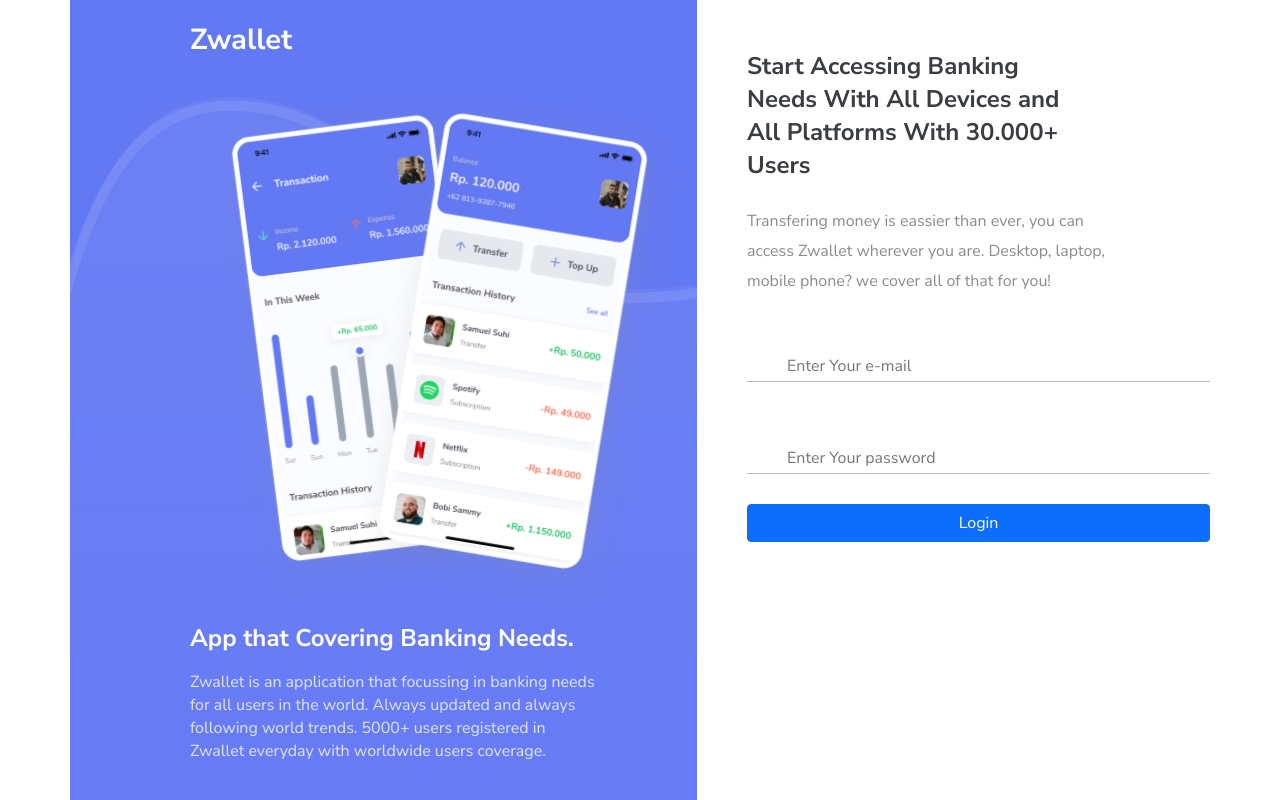
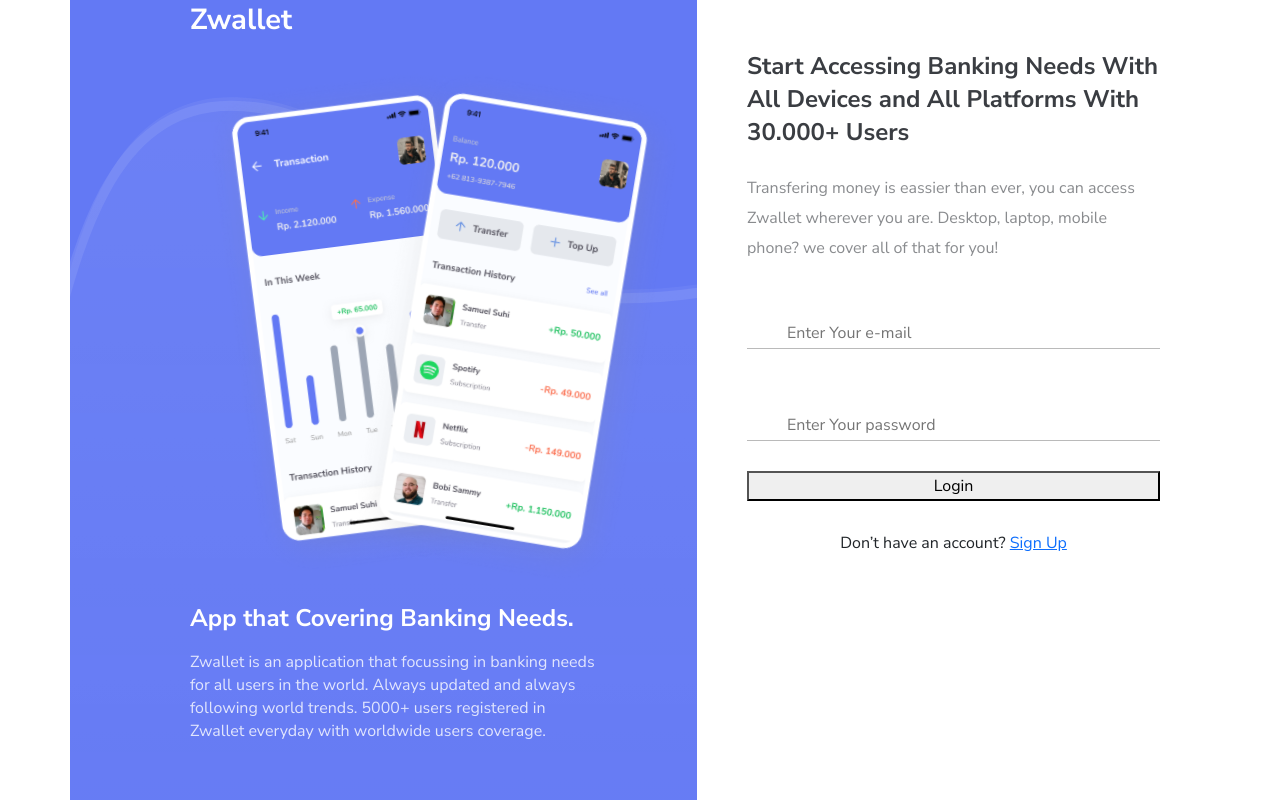
Before and after one commit to JuanTombeng/react-zwallet, a React (Create React App) app: page /login in a window 1280 px wide. Built offline with nearby package versions, Linux system fonts and the light colour scheme.

Commit message:
Login, Signup and profile pages

```diff
--- a/src/Pages/Login/index.js
+++ b/src/Pages/Login/index.js
@@ -1,5 +1,5 @@
 import React, { useState } from 'react'
-import { useNavigate } from 'react-router-dom'
+import { useNavigate, Link } from 'react-router-dom'
 import axios from 'axios'
 import './login.css'
 import leftBackground from '../../images/bg-app.svg'
@@ -29,8 +29,12 @@ const Login = () => {
         }).then((res) => {
             setLoading(false)
             const result = res.data
-            console.log(result)
-            // setUserId(result.)
+            const userId =  result.data[0].id
+            const accountId = result.data[0].id_account
+            console.log(result.data)
+            localStorage.setItem('auth', "1")
+            localStorage.setItem('accountId', JSON.stringify(accountId))
+            localStorage.setItem('userId', JSON.stringify(userId))
             navigate('/')
         }).catch((err) => {
             setLoading(false)
@@ -78,9 +82,11 @@ const Login = () => {
                     type="password"
                     placeholder="Enter Your password"
                 />
-                <Button isLoading={loading} onClick={handleClick} className='btn btn-primary'>Login</Button>
-
-                {errorMessage && <h1 className="text-danger">{errorMessage}</h1>}
+                {errorMessage && <h1 className="text-error">{errorMessage}</h1>}
+                <Button isLoading={loading} onClick={handleClick} className='form-button d-flex align-items-center justify-content-center'>Login</Button>
+                <div className="sign-up-parag">
+                    <p class="auth-form-label">Don’t have an account? <Link to="/signup"> Sign Up </Link></p>
+                </div>
             </section>
         </div>
     )
--- a/src/Pages/Login/login.css
+++ b/src/Pages/Login/login.css
@@ -2,15 +2,15 @@
     width: 100%;
     height: 100vh;
     padding: 0;
-    margin: auto;
+    box-sizing: border-box;
 }
 
 .left-container {
     background-image: url(./../../images/bg-left.svg);
     width: 55%;
-    height: 100%;
+    height: 100vh;
     color: #FFFFFF;
-    padding: 20px 0 0 120px;
+    padding-left: 120px;
     box-sizing: border-box;
     margin: auto;
 }
@@ -37,8 +37,8 @@
 
 .right-container {
     width: 45%;
-    height: 100%;
-    padding: 50px 0 0 50px;
+    height: 100vh;
+    padding: 50px 50px 0 50px;
     box-sizing: border-box;
 }
 
@@ -47,7 +47,7 @@
         font-size: 24px;
         line-height: 33px;
         color: #3A3D42;
-        width: 75%;
+        width: 100%;
     }
 
     .top-right-parag {
@@ -55,5 +55,19 @@
         font-size: 16px;
         line-height: 30px;
         color: rgba(58, 61, 66, 0.6);
-        width: 80%;
+        width: 100%;
     }
+
+    .sign-up-parag {
+        display: flex;
+        padding-top: 30px;
+        justify-content: center;
+    }
+
+    .text-error {
+        text-align: center;
+        font-weight: 600;
+        font-size: 18px;
+        line-height: 32px;
+        color: #FF5B37;
+    }
--- a/src/Pages/Signup/index.js
+++ b/src/Pages/Signup/index.js
@@ -1,5 +1,5 @@
 import React, { useState } from 'react'
-import { useNavigate } from 'react-router-dom'
+import { useNavigate, Link } from 'react-router-dom'
 import axios from 'axios'
 import './signup.css'
 import leftBackground from '../../images/bg-app.svg'
@@ -85,7 +85,10 @@ const Signup = () => {
                     type="password"
                     placeholder="Enter Your password"
                 />
-                <Button isLoading={loading} onClick={handleClick} className='btn btn-primary'>Sign Up</Button>
+                <Button isLoading={loading} onClick={handleClick} className='form-button d-flex align-items-center justify-content-center'>Sign Up</Button>
+                <div className="sign-up-parag">
+                    <p class="auth-form-label">Already have an account? <Link to="/login"> Login </Link></p>
+                </div>
                 {errorMessage ? alert(alert) : null}
             </section>
         </div>
```
Also changed, not shown: src/Pages/Profile/index.js (added, +82 -0 lines), src/Pages/Profile/profile.css (added, +30 -0 lines).
